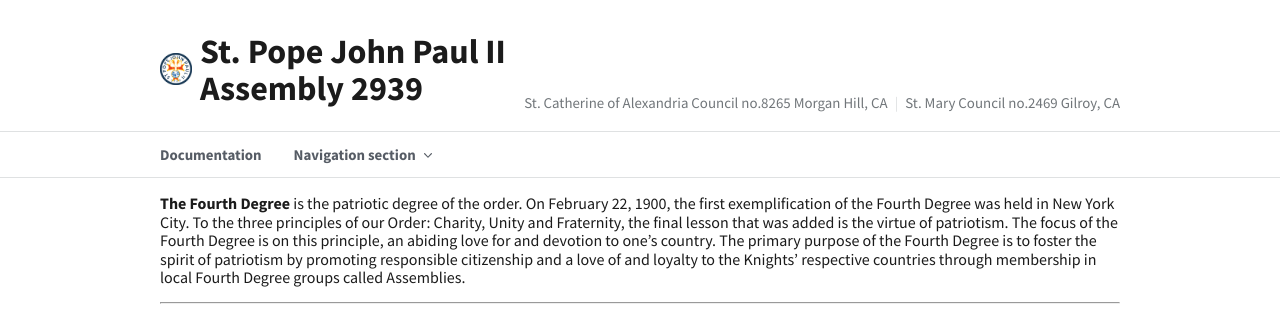
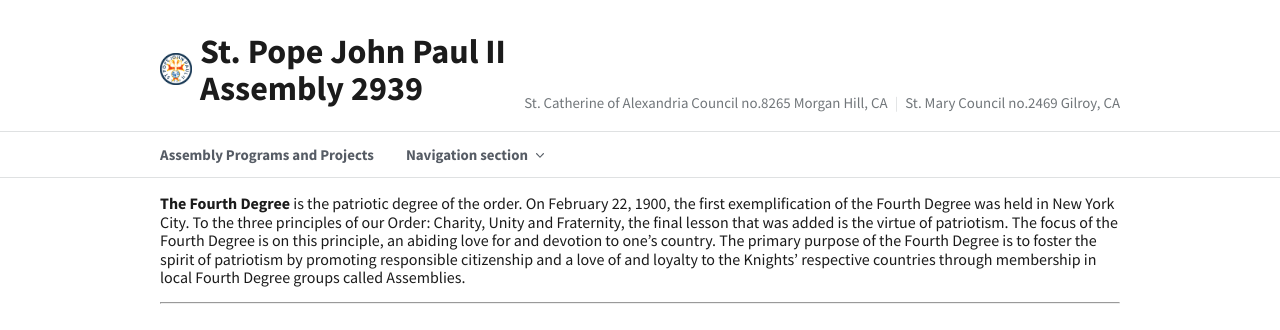
Before and after one commit to FNAV2939/A2939.github.io, a Jekyll site: the page built from index.md, in a window 1280 px wide. Shown: the top 330 px of the page. Built offline with Jekyll 4.4.1, drawn with Linux system fonts in a browser that asks for light colours; our own code applies the rules of GitHub Pages for plain Markdown files.

Commit message:
Update navigation.yml

```diff
--- a/_data/navigation.yml
+++ b/_data/navigation.yml
@@ -14,7 +14,7 @@
   links: primary
 
 primary:
-  - text: Documentation
+  - text: Assembly Programs and Projects
     href: /docs/
   - text: Navigation section
     links:
```
